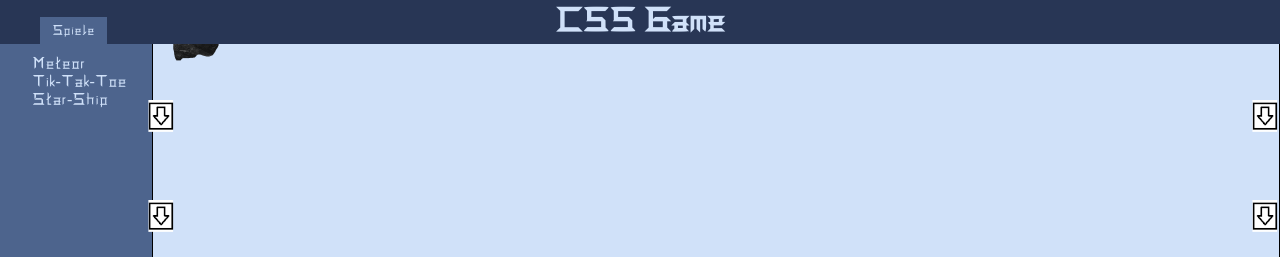
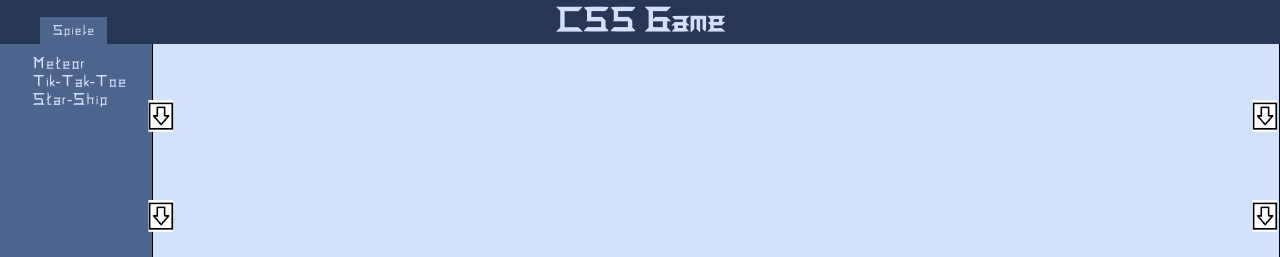
Before and after one commit to cnleo/donnagual.github.io, a plain HTML site: page index.html in a window 1280 px wide. Shown: the top 257 px of the page. Drawn offline with Linux system fonts and the light colour scheme.

Commit message:
Update meteor.css

```diff
--- a/css/meteor.css
+++ b/css/meteor.css
@@ -1,6 +1,6 @@
 .anim01 {
     position: fixed;
-    top: 0em;
+    top: -5em;
     left: 10em;
 }
 
```
